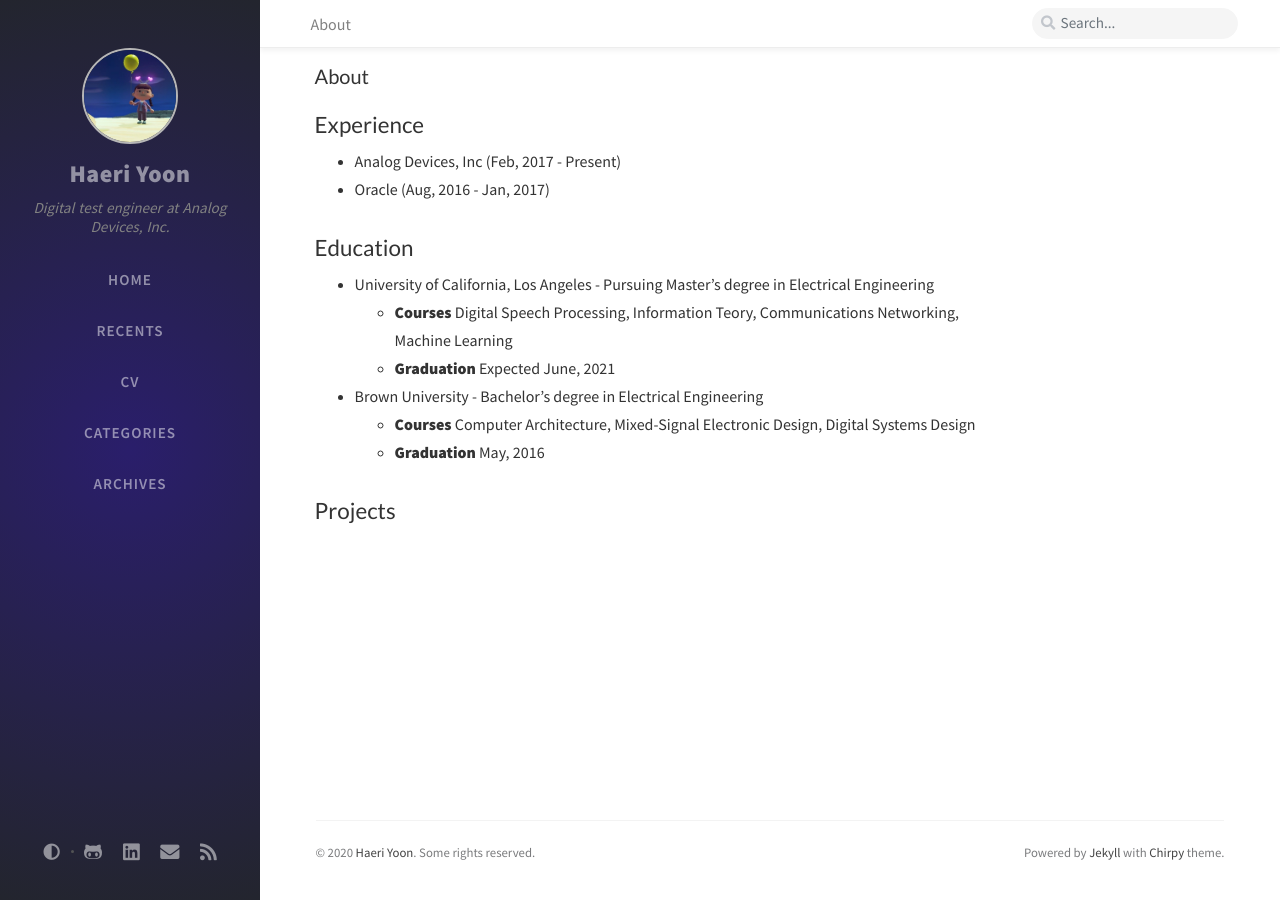
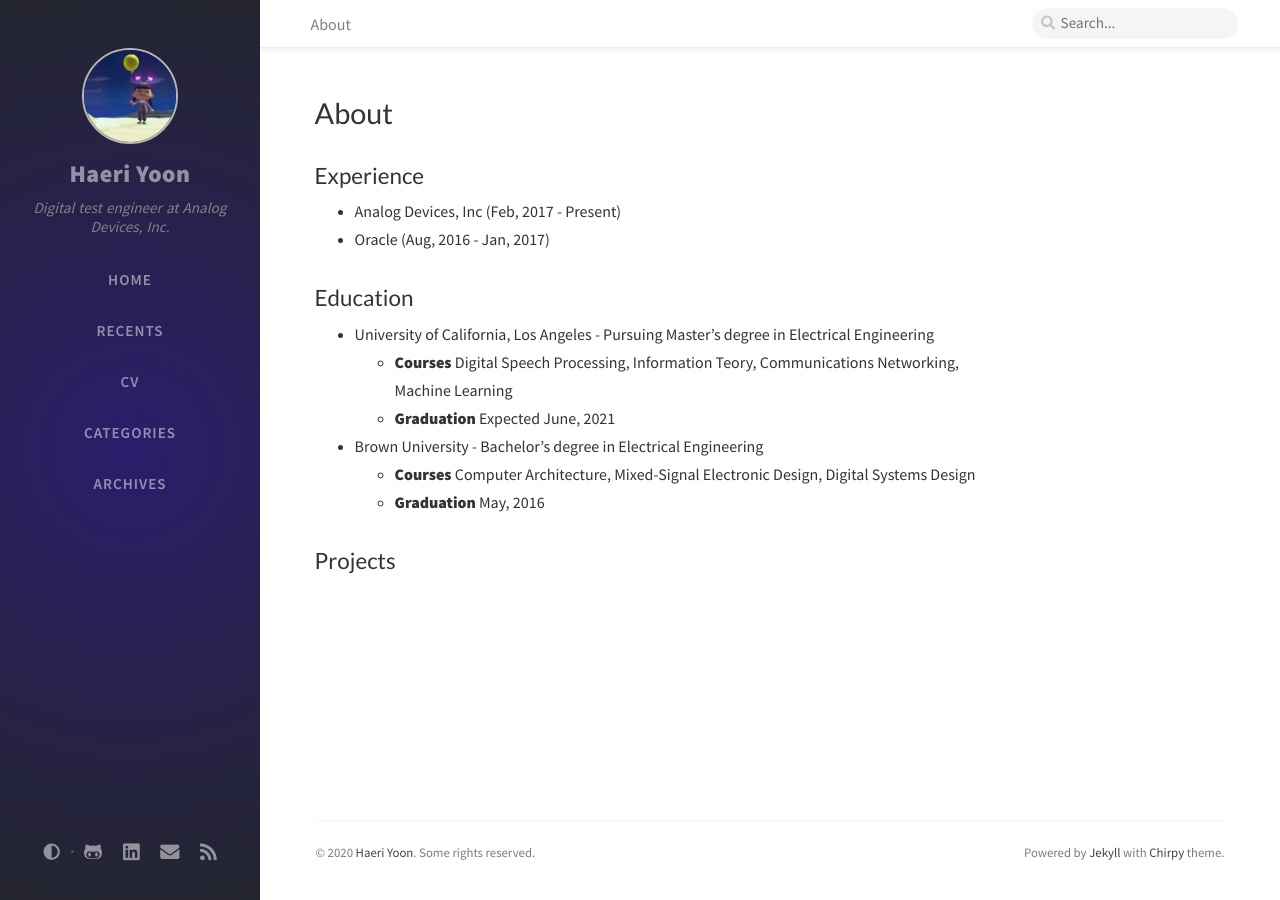
Before and after one commit to haeriy/blog, a Jekyll site: the page built from index.md, in a window 1280 px wide. Built offline with Jekyll 4.4.1, drawn with Linux system fonts in a browser that asks for light colours; nearby versions of some CDN libraries; comment, search, counter and statistics services are not loaded.

```diff
--- a/index.md
+++ b/index.md
@@ -9,7 +9,7 @@ title: About
 # MIT License
 ---
 
-### About
+# About
 
 ## Experience
 - Analog Devices, Inc (Feb, 2017 - Present)
```
